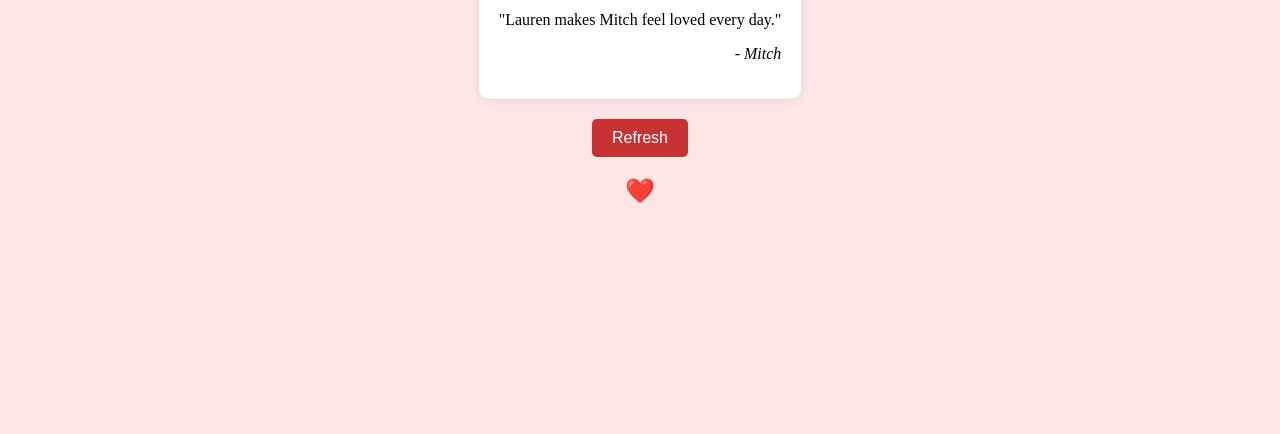
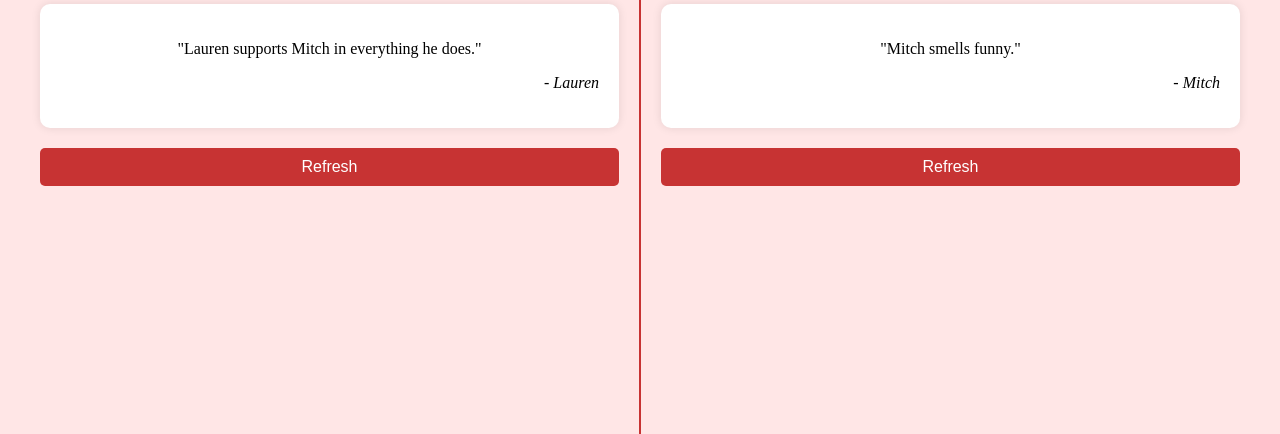
Before and after one commit to mreidss/WILY, a plain HTML site: page WILY.html in a window 1280 px wide. Shown: the part 366-800 px from the top of the page. Drawn offline with Linux system fonts and the light colour scheme.

Commit message:
final for no input

```diff
--- a/WILY.html
+++ b/WILY.html
@@ -8,31 +8,41 @@
     body, html {
       height: 100%;
       margin: 0;
+      background-color: #ffe6e6; /* Light pink background */
+    }
+    .container {
       display: flex;
+      justify-content: space-around;
+      align-items: stretch;
+      height: 100%;
+      padding: 0 20px;
+    }
+    .column {
+      flex: 1;
+      text-align: center;
+      display: flex;
+      flex-direction: column;
       justify-content: center;
-      align-items: center;
-      flex-direction: column;
-      background-color: #ffe6e6; /* Light pink background */
+      margin-left:20px;
+      margin-right:20px;
     }
     h1 {
       font-family: 'Segoe UI', Tahoma, Geneva, Verdana, sans-serif;
       color: #c73333; /* Dark red title */
-      text-align: center;
       margin-bottom: 20px;
     }
-    #quote-container {
-      text-align: center;
+    .quote-container {
       padding: 20px;
       background-color: #fff;
       border-radius: 10px;
       box-shadow: 0 0 10px rgba(0, 0, 0, 0.1);
     }
-    #signature {
+    .signature {
       font-style: italic;
       margin-top: 10px;
       text-align: right;
     }
-    #refresh-btn {
+    .refresh-btn {
       background-color: #c73333; /* Dark red button */
       color: #fff;
       border: none;
@@ -41,10 +51,9 @@
       border-radius: 5px;
       cursor: pointer;
       transition: background-color 0.3s;
-      margin-bottom: 20px;
-      margin-top:20px;
+      margin-top: 20px;
     }
-    #refresh-btn:hover {
+    .refresh-btn:hover {
       background-color: #a62929; /* Dark red button on hover */
     }
     .heart {
@@ -52,55 +61,94 @@
       font-size: 24px;
       margin-bottom: 10px;
     }
+    .separator {
+      border-left: 2px solid #c73333; /* Dark red line */
+      height: 100%;
+    }
   </style>
 </head>
 <body>
 
+<div class="container">
+  <div class="column">
+    <div class="heart">❤️</div>
+    <h1>Why Lauren Loves Mitch</h1>
+    <div class="quote-container" id="quote-container1">
+      <p class="quote-text"></p>
+      <p class="signature"></p>
+    </div>
+    <button class="refresh-btn" id="refresh-btn1">Refresh</button>
+  </div>
+  <div class="separator"></div>
+  <div class="column">
     <div class="heart">❤️</div>
     <h1>Why Mitch Loves Lauren</h1>
-<div id="quote-container">
-  <p id="quote-text"></p>
-  <p id="signature"></p>
+    <div class="quote-container" id="quote-container2">
+      <p class="quote-text"></p>
+      <p class="signature"></p>
     </div>
-<button id="refresh-btn">Refresh</button>
-<div class="heart">❤️</div>
+    <button class="refresh-btn" id="refresh-btn2">Refresh</button>
+  </div>
+</div>
 
 <!-- Hidden HTML elements for storing quotes -->
-<div id="hidden-quotes" style="display: none;">
+<div class="hidden-quotes" style="display: none;">
+  <div id="hidden-quotes1">
     <p>"Lauren always listens to Mitch's stories."</p>
     <p>"Lauren cooks Mitch's favorite meals."</p>
     <p>"Lauren supports Mitch in everything he does."</p>
     <p>"Lauren has a great sense of humor."</p>
     <p>"Lauren makes Mitch feel loved every day."</p>
-  <p>"Lauren is always there for Mitch when he needs her."</p>
-  <p>"Lauren encourages Mitch to be his best self."</p>
-  <p>"Lauren surprises Mitch with thoughtful gestures."</p>
-  <p>"Lauren and Mitch share amazing adventures together."</p>
-  <p>"Lauren's smile brightens Mitch's day."</p>
+  </div>
+  <div id="hidden-quotes2">
+    <p>"Mitch smells funny."</p>
+  </div>
 </div>
 
 <script>
-  const quoteContainer = document.getElementById('quote-text');
-  const signature = document.getElementById('signature');
-  const refreshBtn = document.getElementById('refresh-btn');
-  const hiddenQuotes = document.getElementById('hidden-quotes');
+  const quoteContainers = document.querySelectorAll('.quote-text');
+  const signatures = document.querySelectorAll('.signature');
+  const refreshBtns = document.querySelectorAll('.refresh-btn');
+  const hiddenQuotes1 = document.getElementById('hidden-quotes1');
+  const hiddenQuotes2 = document.getElementById('hidden-quotes2');
 
-  let currentQuoteIndex = 0;
-  const quotes = hiddenQuotes.querySelectorAll('p');
+  let currentQuoteIndex1 = 0;
+  let currentQuoteIndex2 = 0;
+  const quotes1 = hiddenQuotes1.querySelectorAll('p');
+  const quotes2 = hiddenQuotes2.querySelectorAll('p');
 
   // Function to display a random quote
-  function displayRandomQuote() {
+  function displayRandomQuote(index, container, quotes) {
     const randomIndex = Math.floor(Math.random() * quotes.length);
     const randomQuote = quotes[randomIndex].textContent;
-    quoteContainer.textContent = randomQuote;
-    signature.textContent = "- Mitch";
+    container.textContent = randomQuote;
+
+    if(quotes == quotes1)
+    {
+      signatures[index].textContent = "- Lauren";
+    }
+    else
+    {
+      signatures[index].textContent = "- Mitch";
+    }
   }
 
-  // Display initial quote
-  displayRandomQuote();
+  // Display initial quotes
+  displayRandomQuote(0, quoteContainers[0], quotes1);
+  displayRandomQuote(1, quoteContainers[1], quotes2);
 
-  // Event listener for refresh button
-  refreshBtn.addEventListener('click', displayRandomQuote);
+  // Event listener for refresh buttons
+  refreshBtns.forEach((btn, index) => {
+    btn.addEventListener('click', () => {
+      if (index === 0) {
+        currentQuoteIndex1 = (currentQuoteIndex1 + 1) % quotes1.length;
+        displayRandomQuote(0, quoteContainers[0], quotes1);
+      } else {
+        currentQuoteIndex2 = (currentQuoteIndex2 + 1) % quotes2.length;
+        displayRandomQuote(1, quoteContainers[1], quotes2);
+      }
+    });
+  });
 </script>
 
 </body>
```
Lines whose indentation alone changed are shown as unchanged.
